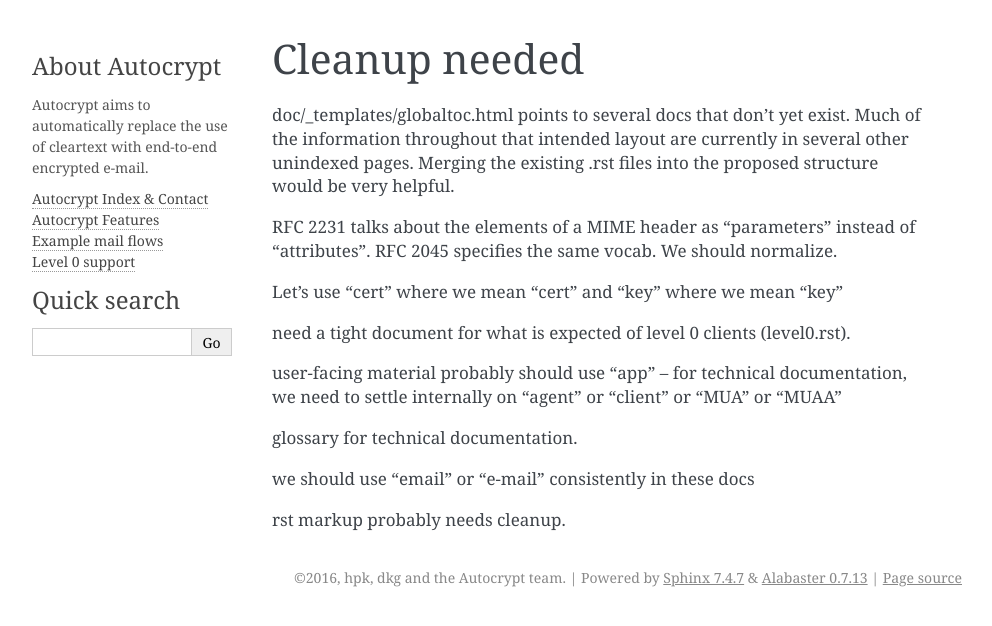
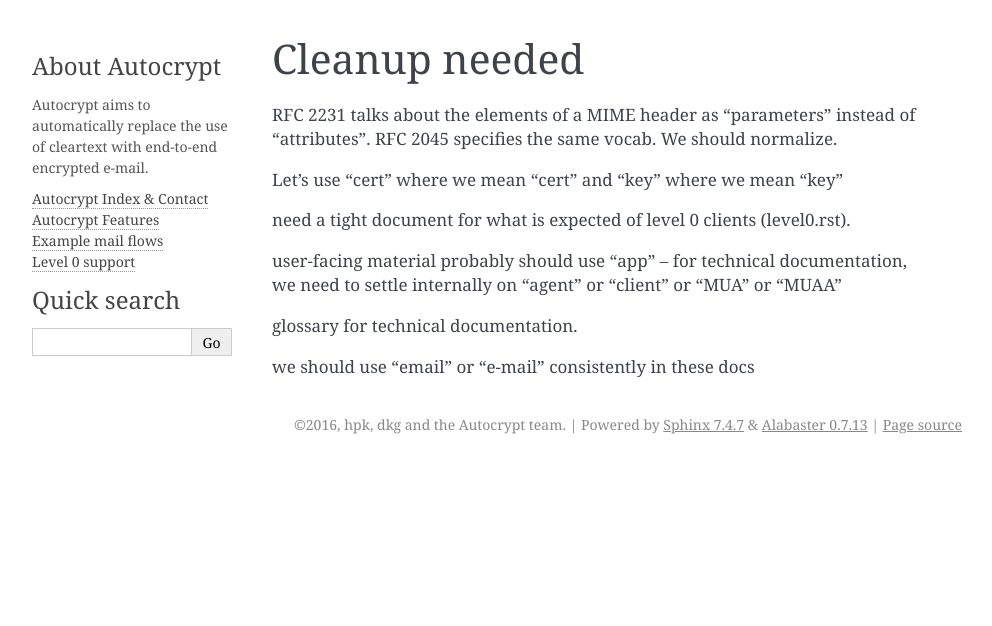
Before and after one commit to autocrypt/autocrypt, a Sphinx documentation site: the page built from doc/cleanup.rst, in a window 1280 px wide. Shown: the top 626 px of the page, without its empty margins (148-1140 px from the left). Built offline with Sphinx 7.4.7, drawn with Linux system fonts in a browser that asks for light colours.

Commit message:
some cleanup was completed

```diff
--- a/doc/cleanup.rst
+++ b/doc/cleanup.rst
@@ -1,10 +1,5 @@
 Cleanup needed
 --------------
-
-doc/_templates/globaltoc.html points to several docs that don't yet
-exist.  Much of the information throughout that intended layout are
-currently in several other unindexed pages.  Merging the existing .rst
-files into the proposed structure would be very helpful.
 
 RFC 2231 talks about the elements of a MIME header as "parameters"
 instead of "attributes".  RFC 2045 specifies the same vocab.  We
@@ -22,5 +17,3 @@ documentation, we need to settle internally on "agent" or "client" or
 glossary for technical documentation.
 
 we should use "email" or "e-mail" consistently in these docs
-
-rst markup probably needs cleanup.
```
